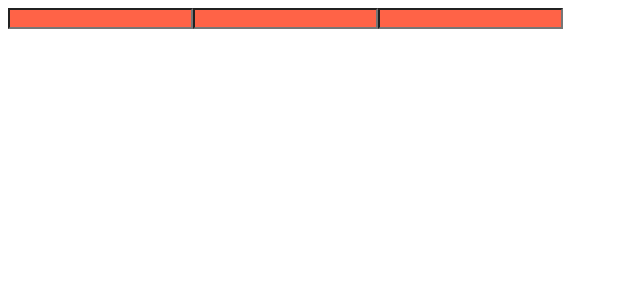
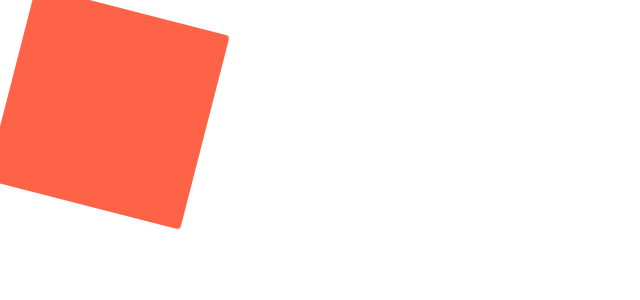
Before and after one commit to chominho14/ReactMaster, a React (Create React App) app: page / in a window 1280 px wide. Shown: the top 300 px of the page, without its empty margins (0-640 px from the left). Built offline with nearby package versions, Linux system fonts and the light colour scheme.

Commit message:
React Styled-Components -5(Basic Animations)

```diff
--- a/src/App.js
+++ b/src/App.js
@@ -1,20 +1,36 @@
-import styled from "styled-components";
+import styled, { keyframes } from "styled-components";
 
-const Father = styled.div`
+const Wrapper = styled.div`
   display: flex;
 `;
 
-const Input = styled.input.attrs({ required: true, minLength: 10 })`
+const rotationAnimation = keyframes`
+  0%{
+    transform:rotate(0deg);
+    border-radius:0px;
+  }
+  50%{
+    transform: rotate(360deg);
+    border-radius:100px;
+  }
+  100%{
+    transform: rotate(0deg);
+    border-radius:0px;
+  }
+`;
+
+const Box = styled.div`
+  height: 200px;
+  width: 200px;
   background-color: tomato;
+  animation: ${rotationAnimation} 1s linear infinite;
 `;
 
 function App() {
   return (
-    <Father as="header">
-      <Input />
-      <Input />
-      <Input />
-    </Father>
+    <Wrapper>
+      <Box />
+    </Wrapper>
   );
 }
 
```
